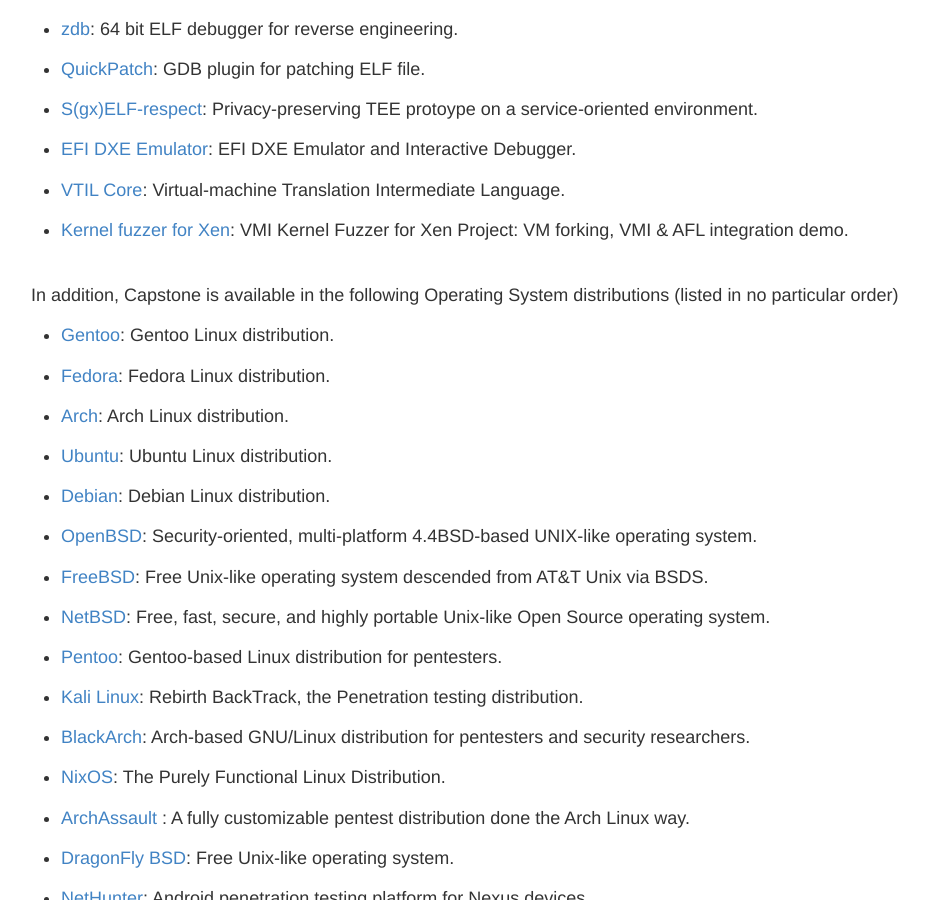
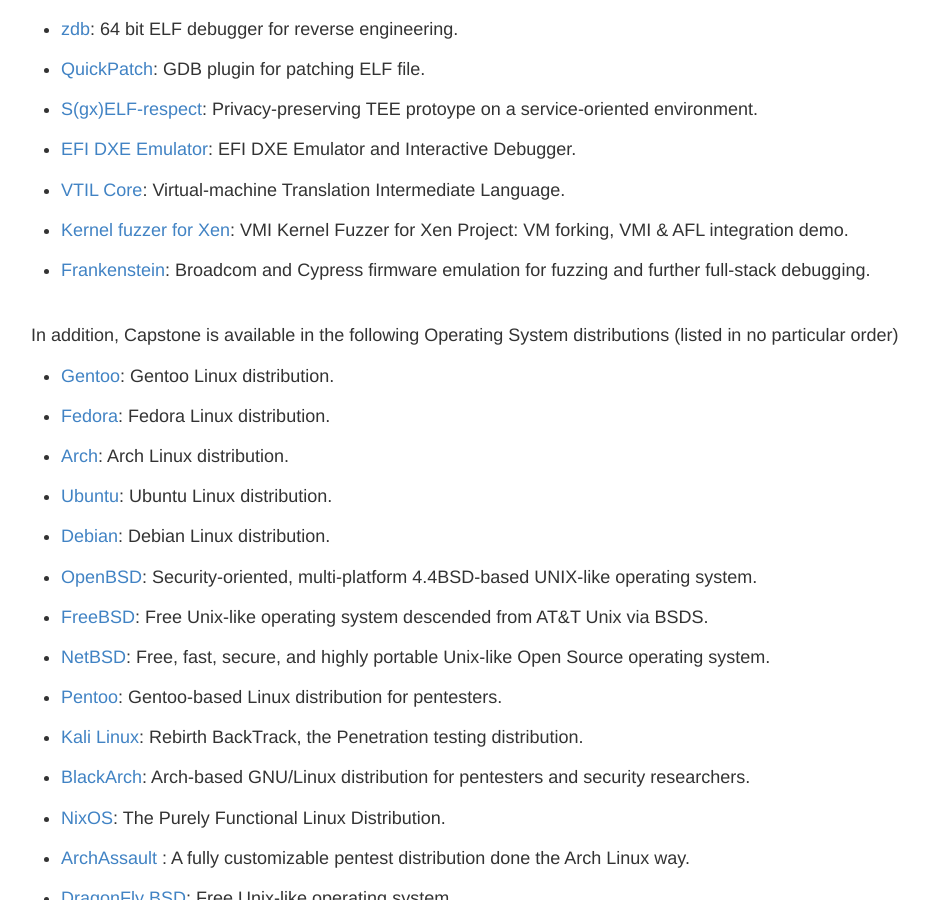
Before and after one commit to capstone-engine/capstone-engine.github.io, a Jekyll site: the page built from showcase.md, in a window 1280 px wide and 900 px high, scrolled down 20582 px. Shown: the whole window, without its empty margins (169-1098 px from the left). Built offline with Jekyll 4.4.1, drawn with Linux system fonts in a browser that asks for light colours; some of the changed lines change nothing that is shown.

Commit message:
showcase

```diff
--- a/showcase.md
+++ b/showcase.md
@@ -5,7 +5,7 @@
 
 ## Showcase
 
-In our knowledge, Capstone has been used by **496** following products (listed in no particular order).
+In our knowledge, Capstone has been used by **497** following products (listed in no particular order).
 
 - [Skorpio](http://groundx.io/docs/Opcde2018-skorpio.pdf): Cross-platform-architecture Dynamic Instrumentation Framework (PDF).
 
@@ -995,6 +995,8 @@
 
 - [Kernel fuzzer for Xen](https://github.com/intel/kernel-fuzzer-for-xen-project): VMI Kernel Fuzzer for Xen Project: VM forking, VMI & AFL integration demo.
 
+- [Frankenstein](https://github.com/seemoo-lab/frankenstein): Broadcom and Cypress firmware emulation for fuzzing and further full-stack debugging.
+
 
 <br>
 In addition, Capstone is available in the following Operating System distributions (listed in no particular order)
```
